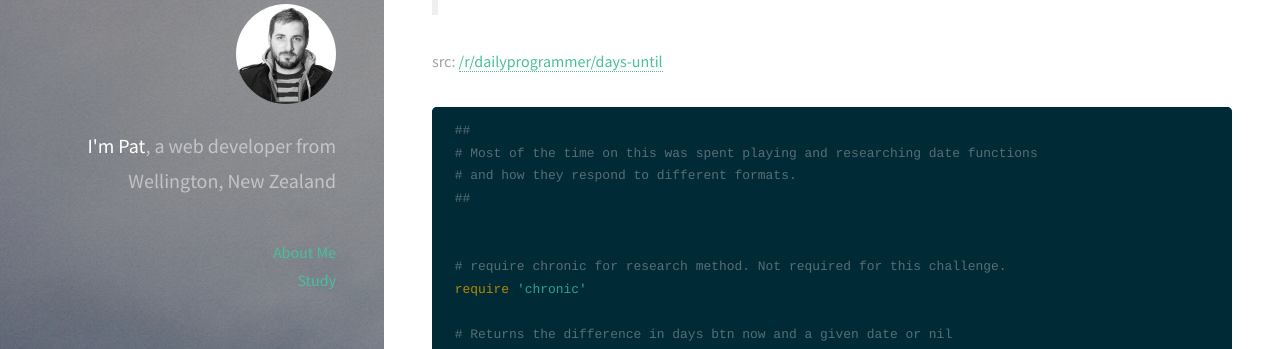
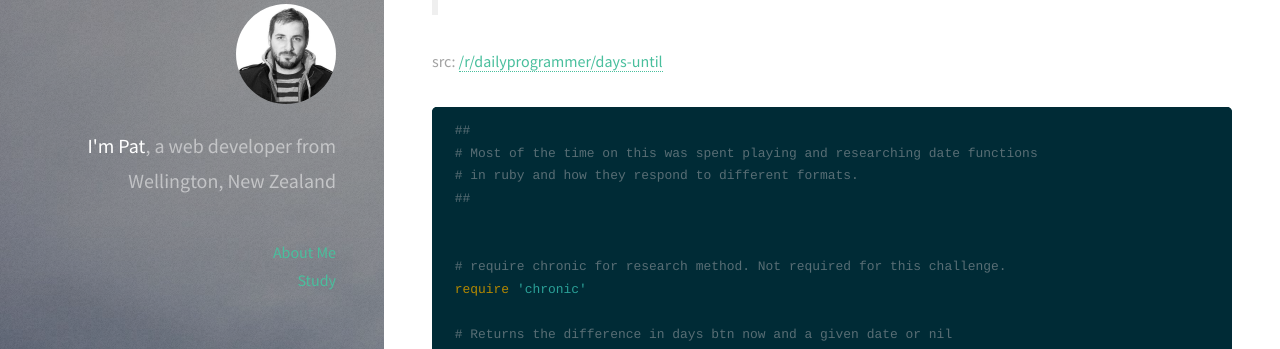
Before and after one commit to pjho/pjho.github.io, a Jekyll site: the page built from _posts/2015-05-20-days-until.md, in a window 1280 px wide and 900 px high, scrolled down 353 px. Shown: the part 92-441 px from the top of the window. Built offline with Jekyll 4.4.1, drawn with Linux system fonts in a browser that asks for light colours; Markdown is read by kramdown in place of the engine named in the settings.

Commit message:
mod days until

```diff
--- a/_posts/2015-05-20-days-until.md
+++ b/_posts/2015-05-20-days-until.md
@@ -17,7 +17,7 @@ src: [/r/dailyprogrammer/days-until][src]
 ~~~ruby
 ##
 # Most of the time on this was spent playing and researching date functions
-# and how they respond to different formats.
+# in ruby and how they respond to different formats.
 ##
 
 
```
